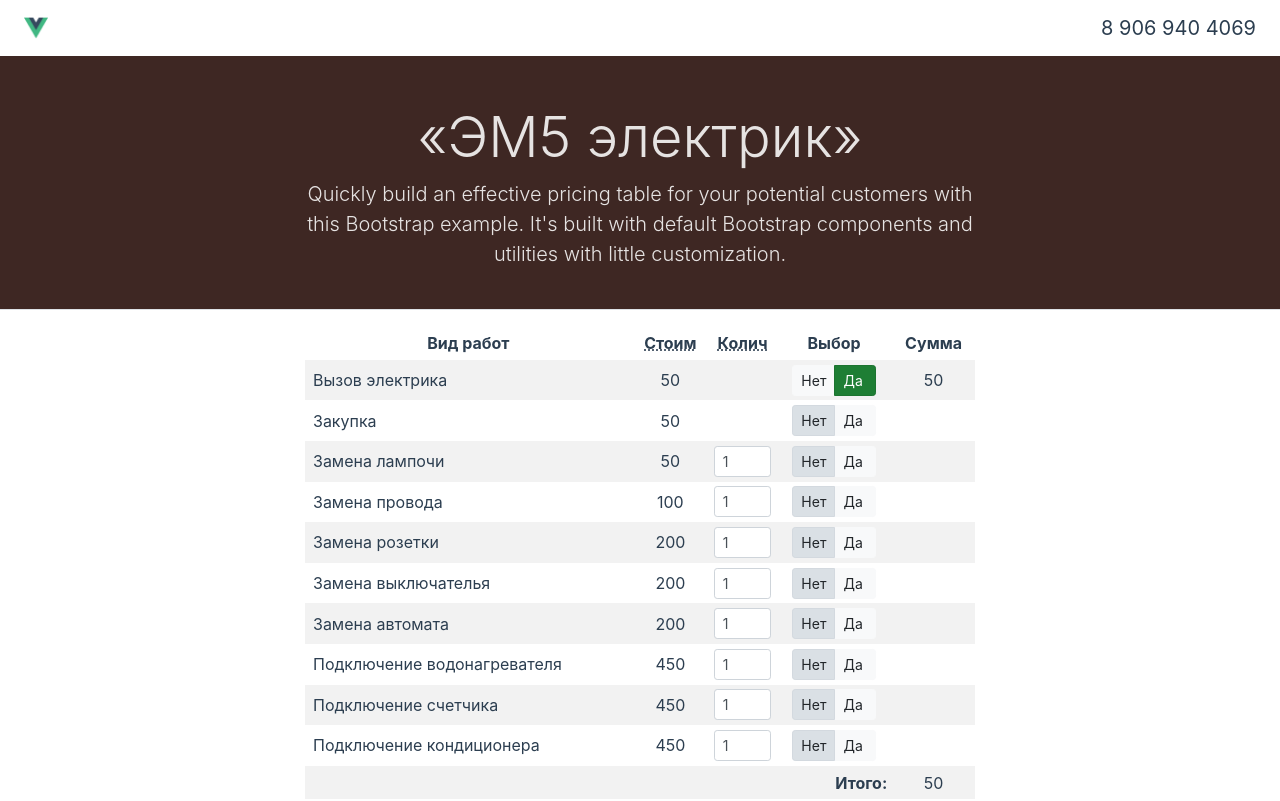
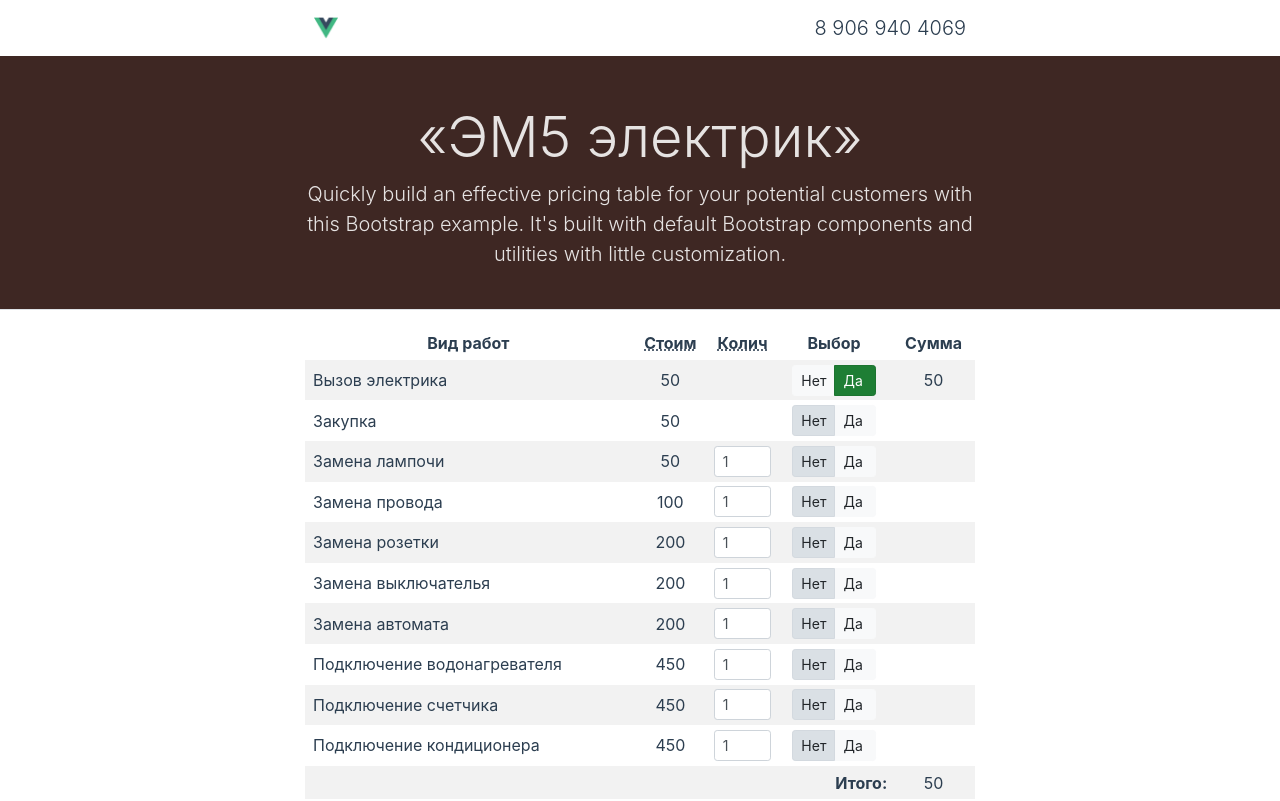
Before and after one commit to mccrush/em5, a Vue app: page / in a window 1280 px wide. Shown: the top 801 px of the page. Built offline with nearby package versions, Linux system fonts and the light colour scheme.

Commit message:
Настраивает Хэдер

```diff
--- a/src/components/Header.vue
+++ b/src/components/Header.vue
@@ -1,9 +1,9 @@
 <template>
-  <div id="header">
+  <div id="header shadow-sm">
 
-    <div class="d-flex flex-column flex-md-row align-items-center p-3 px-md-4 bg-whit shadow-sm">
+    <div class="d-flex flex-column pricing-header flex-md-row  mx-auto align-items-center p-3 px-md-4 bg-whit">
       <img class="my-0 mr-md-auto" alt="Vue logo" src="../assets/logo.png" height="24">
-      <h5 class="my-0 ml-md-auto font-weight-normal">8 906 940 4069</h5>
+      <h5 class="my-0 ml-md-auto lead">8 906 940 4069</h5>
     </div>
 
   </div>
@@ -20,4 +20,11 @@ export default {
 
 <!-- Add "scoped" attribute to limit CSS to this component only -->
 <style scoped>
+.material-icons {
+  font-size: 18px;
+}
+
+.pricing-header {
+  max-width: 700px;
+}
 </style>
```
